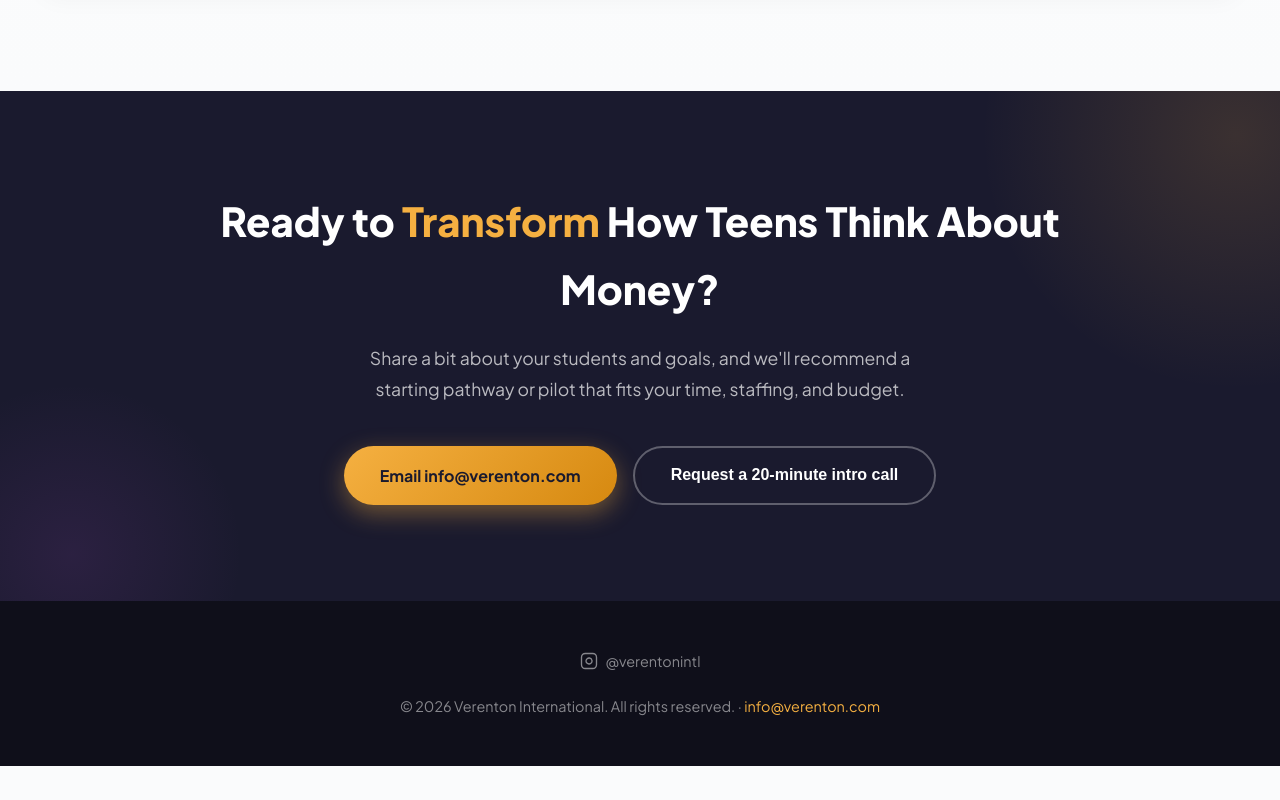
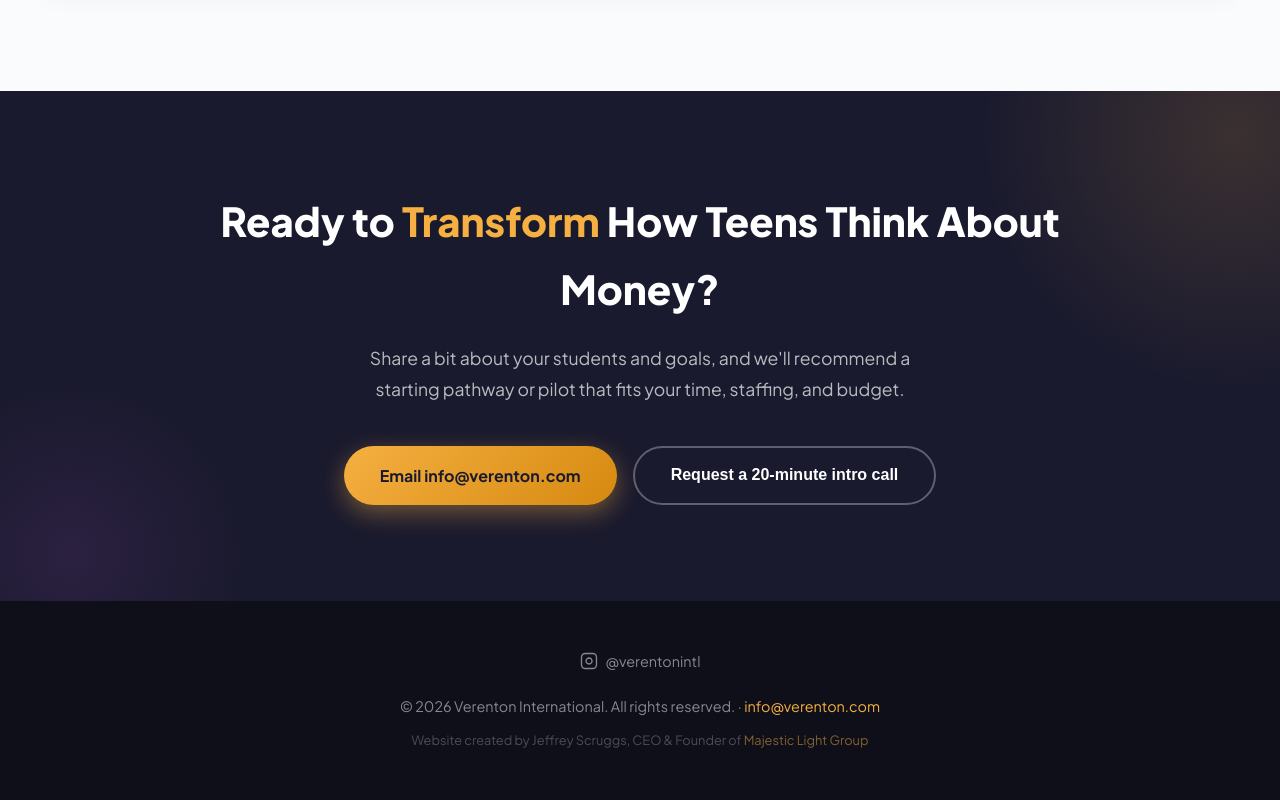
Before and after one commit to MajesticSoftware/vereton-international, a plain HTML site: page index.html in a window 1280 px wide. Shown: the part 3148-3948 px from the top of the page. Before the commit the page ends 3914 px from the top, so only its background shows below. Drawn offline with Linux system fonts and the light colour scheme.

Commit message:
Add website credit to footer: Jeffrey Scruggs / Majestic Light Group

```diff
--- a/index.html
+++ b/index.html
@@ -320,6 +320,7 @@
       </a>
     </div>
     <p>© <span id="year"></span> Verenton International. All rights reserved. · <a href="mailto:info@verenton.com">info@verenton.com</a></p>
+    <p style="margin-top:0.75rem;font-size:0.8rem;opacity:0.5;">Website created by Jeffrey Scruggs, CEO &amp; Founder of <a href="https://www.majesticlight.org" target="_blank" rel="noopener">Majestic Light Group</a></p>
   </footer>
 
   <script>
```
Also changed, not shown: summer-camp.html (+1 -0 lines).
